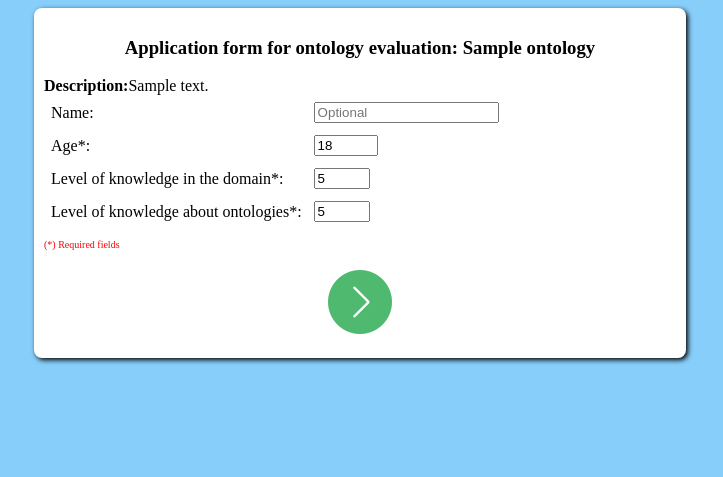
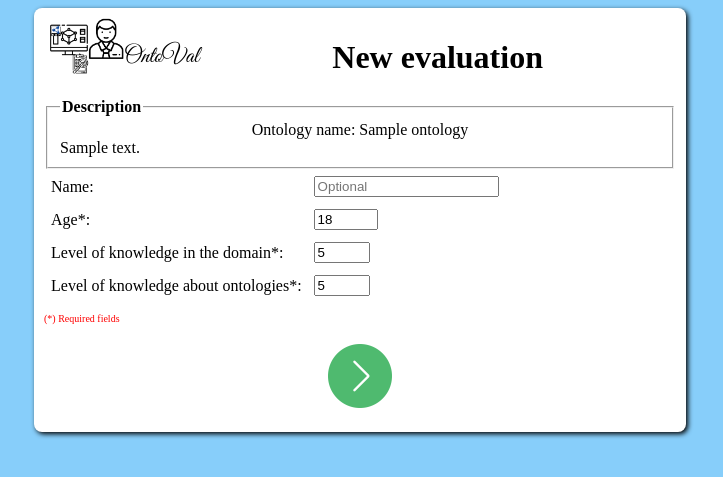
Before and after one commit to CaioViktor/ontoval, a Flask app: page /eval/1/ in a window 1280 px wide. Shown: the top 477 px of the page, without its empty margins (280-1003 px from the left). Run offline with Flask 2, Linux system fonts and the light colour scheme; a database or web service that is not in the repository returns one stand-in record (values such as "Sample title").

Commit message:
interface improvements

```diff
--- a/server.py
+++ b/server.py
@@ -314,13 +314,15 @@ def result(ontology_id):
 	evaluations['score_classe'] = evaluations.loc[:,list(map(lambda idx: 's'+idx,classes.keys()))].T.mean()
 	evaluations['score_properties'] = evaluations.loc[:,list(map(lambda idx: 's'+idx,properties.keys()))].T.mean()
 
+	# print(evaluations)
 	evaluations.plot(x='expert_domain',y='score_classe',kind='scatter',title='dominio X score classes').get_figure().savefig(os.path.join(app.config['PLOTS_FOLDER'],'domainScore'+str(ontology_id)+'.png'))
 	evaluations.plot(x='expert_ontology',y='score_classe',kind='scatter',title='ontologia X score classes').get_figure().savefig(os.path.join(app.config['PLOTS_FOLDER'],'ontologyScore'+str(ontology_id)+'.png'))
 
-	print(evaluations.loc[:,list(map(lambda idx: 's'+idx,classes.keys()))].mean().value_counts())
+	# print(evaluations.loc[:,list(map(lambda idx: 's'+idx,classes.keys()))].mean().value_counts())
 
-	evaluations.loc[:,list(map(lambda idx: 's'+idx,classes.keys()))].mean().round(2).value_counts().plot(kind='bar',title='histograma score classes').get_figure().savefig(os.path.join(app.config['PLOTS_FOLDER'],'histClass'+str(ontology_id)+'.png'))
-	evaluations.loc[:,list(map(lambda idx: 's'+idx,properties.keys()))].mean().round(2).value_counts().plot(kind='hist',title='histograma score propriedades').get_figure().savefig(os.path.join(app.config['PLOTS_FOLDER'],'histProperties'+str(ontology_id)+'.png'))
+
+	evaluations.loc[:,list(map(lambda idx: 's'+idx,classes.keys()))].mean().round(2).value_counts().plot(x='mean_score',y='frequency',kind='bar',title='histogram score classes').get_figure().savefig(os.path.join(app.config['PLOTS_FOLDER'],'histClass'+str(ontology_id)+'.png'))
+	evaluations.loc[:,list(map(lambda idx: 's'+idx,properties.keys()))].mean().round(2).value_counts().plot(x='mean_score',y='frequency',kind='bar',title='histogram score propriedades').get_figure().savefig(os.path.join(app.config['PLOTS_FOLDER'],'histProperties'+str(ontology_id)+'.png'))
 
 
 
--- a/static/css/style.css
+++ b/static/css/style.css
@@ -25,7 +25,7 @@ body{
 	box-shadow:2px 2px 5px #000000;
 	-moz-box-shadow:2px 2px 5px #000000;
 	-webkit-box-shadow:2px 2px 5px #000000;
-	min-height: 50%;
+	min-height: 80%;
 	margin-left: auto;
 	margin-right: auto;
 	width: 50%;
@@ -251,6 +251,47 @@ details[open] summary:before {content: "-"; margin-top: -4px;}
 }
 
 #logo{
-	width: 320px;
+	width: 160px;
 	height: auto;
 }
+
+@font-face {
+	font-family: GreatVibes-Regular;
+	src: url('GreatVibes-Regular.ttf') format('truetype');
+}
+
+#logoNameIndex {
+	font-family: GreatVibes-Regular;
+	margin-left: 0px;
+	margin-right: 0px;
+	font-size: 24px;
+}
+
+
+#logoIndex{
+	width: 80px;
+	height: auto;
+}
+
+.logoIndexDiv img,.logoIndexDiv p{
+	float: left;
+}
+
+h1{
+	margin-right: auto;
+	margin-left: auto;
+}
+h3{
+	margin: 0px 0px 0px 0px;
+}
+
+#logoName {
+	font-family: GreatVibes-Regular;
+	margin-top: 0px;
+	margin-bottom: 0px;
+	font-size: 48px;
+}
+.logoLink,.logoLink:link,.logoLink:visited{
+	text-decoration: none;
+	color: black;
+}
--- a/templates/eval_user.html
+++ b/templates/eval_user.html
@@ -7,8 +7,18 @@
 	</head>
 	<body>
 		<div class = "content">
-			<center><h3> Application form for ontology evaluation: {{ontology.name}}</h3></center>
-			<b>Description:</b>{{ontology.description}}<br>
+			<div class="logoIndexDiv">
+				<img id="logoIndex" src="{{url_for('static',filename='img/logo.png')}}">
+				<p id="logoNameIndex">OntoVal</p>
+			</div>
+
+			<center><h1>New evaluation</h1></center>
+
+			<fieldset>
+				<center>Ontology name: {{ontology.name}}</center>
+				<legend><b>Description</b></legend>
+				{{ontology.description}}
+			</fieldset>
 			<form action="{{url_for('eval_user_confirm',ontology_id=ontology.id)}}" method="post" id="novoAvaliador">
 				<table>
 					<tr>
```
Also changed, not shown: great-vibes/OFL.txt (added, +94 -0 lines), templates/eval.html (+8 -2 lines), templates/index.html (+7 -2 lines), templates/result.html (+8 -1 lines), templates/welcome.html (+9 -4 lines), static/css/GreatVibes-Regular.ttf (added), static/ontologies/plots/domainScore1.png, static/ontologies/plots/histClass1.png, static/ontologies/plots/histProperties1.png, static/ontologies/plots/ontologyScore1.png.
